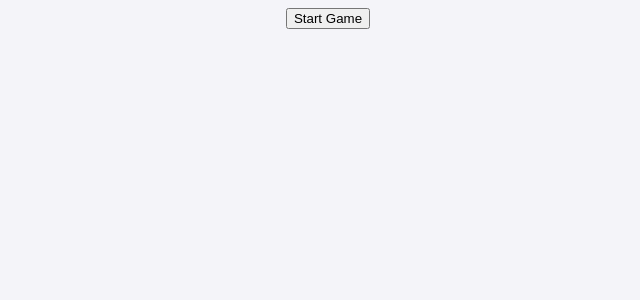
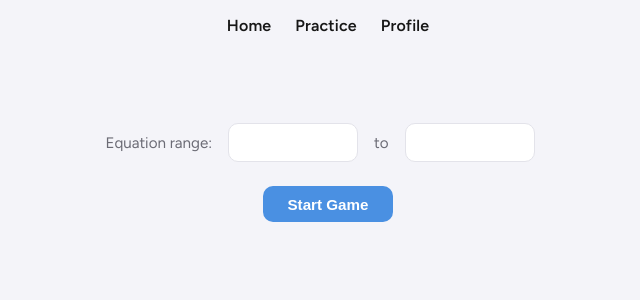
Before and after one commit to dbu79/math-game, a React (Vite) app: page / in a window 1280 px wide. Shown: the top 300 px of the page, without its empty margins (312-952 px from the left). Built offline with nearby package versions, Linux system fonts and the light colour scheme.

Commit message:
Update styling and start game settings

```diff
--- a/index.html
+++ b/index.html
@@ -4,6 +4,7 @@
     <meta charset="UTF-8" />
     <link rel="icon" type="image/svg+xml" href="/favicon.svg" />
     <meta name="viewport" content="width=device-width, initial-scale=1.0" />
+    <link href="https://fonts.googleapis.com/css2?family=Figtree:wght@300;400;500;600;700&display=swap" rel="stylesheet">
     <title>math-game</title>
   </head>
   <body>
--- a/src/App.jsx
+++ b/src/App.jsx
@@ -1,11 +1,16 @@
 import { Routes, Route } from "react-router-dom"
 import Main from "./pages/Main"
+import NavBar from "./components/NavBar"
+import StartScreen from "./components/StartScreen"
 
 function App() {
   return (
-    <Routes>
-      <Route path="/" element={<Main/>}/>
-    </Routes>
+    <>
+    <NavBar/>
+      <Routes>
+        <Route path="/" element={<Main/>}/>
+      </Routes>
+    </>
   )
 }
 
--- a/src/components/Game.jsx
+++ b/src/components/Game.jsx
@@ -10,6 +10,8 @@ function Game() {
     const [round, setRound] = useState(0)
     const [count, setCount] = useState(0)
     const [skipped, setSkipped] = useState(0)
+    const [min, setMin] = useState()
+    const [max, setMax] = useState()
 
     const isRunning = hasStarted && time > 0
 
@@ -33,7 +35,7 @@ function Game() {
         setHasEnded(false)
     }
     return (
-        <div className="main">
+        <div className={`main${hasStarted ? " card" : ""}`}>
             {hasEnded ? (
                 <EndScreen count={count} skipped={skipped} onRestart={startGame}/>
             ) : hasStarted ? (
@@ -43,11 +45,19 @@ function Game() {
                     count={count}
                     skipped={skipped}
                     isRunning={isRunning}
+                    min={min}
+                    max={max}
                     onCorrect={() => setCount(c => c + 1)}
                     onSkip={() => setSkipped(s => s + 1)}
                     onRestart={startGame}/>
             ) : (
-                <StartScreen onStart={startGame}/>
+                <StartScreen
+                onStart={startGame}
+                min={min}
+                max={max}
+                onMinChange={setMin}
+                onMaxChange={setMax}
+                />
             )}
         </div>
     )
--- /dev/null
+++ b/src/components/NavBar.jsx
@@ -0,0 +1,13 @@
+import { BrowserRouter } from "react-router-dom"
+
+function NavBar() {
+    return (
+        <nav className="navbar">
+            <a href="/">Home</a>
+            <a href="/practice">Practice</a>
+            <a href="/profile">Profile</a>
+        </nav>
+    )
+}
+
+export default NavBar
--- a/src/components/PlayScreen.jsx
+++ b/src/components/PlayScreen.jsx
@@ -2,7 +2,7 @@ import Question from "./Question";
 import Timer from "./Timer";
 import Stats from "./Stats";
 
-function PlayingScreen({ time, round, count, skipped, onCorrect, onSkip, isRunning, onRestart, }) {
+function PlayingScreen({ time, round, count, skipped, onCorrect, onSkip, isRunning, onRestart, min, max }) {
     return (
         <>
         <Timer time={time}/>
@@ -10,7 +10,9 @@ function PlayingScreen({ time, round, count, skipped, onCorrect, onSkip, isRunni
             key={round}
             isRunning={isRunning}
             onCorrect={onCorrect}
-            onSkip={onSkip}/>
+            onSkip={onSkip}
+            min={min}
+            max={max}/>
         <Stats count={count} skipped={skipped}/>
         <button onClick={onRestart}>Restart</button>
         </>
--- a/src/components/Question.jsx
+++ b/src/components/Question.jsx
@@ -1,8 +1,9 @@
 import GetEquation from "../functions/GetEquation"
+import Settings from "./Settings"
 import { useState, useEffect } from "react"
 
-function Question({ isRunning, onCorrect, onSkip }) {
-    const [equation, setEquation] = useState(() => GetEquation(1, 10))
+function Question({ isRunning, onCorrect, onSkip, min, max }) {
+    const [equation, setEquation] = useState(() => GetEquation(Number(min), Number(max)))
     const [miniTimer, setMiniTimer] = useState(4)
     const [guess, setGuess] = useState("")
 
@@ -11,7 +12,7 @@ function Question({ isRunning, onCorrect, onSkip }) {
     useEffect(() => {
         if (guess === "") return
         if (Number(guess) === answer) {
-            setEquation(GetEquation(1, 10))
+            setEquation(GetEquation(Number(min), Number(max)))
             setGuess("")
             setMiniTimer(4)
             onCorrect()
@@ -38,7 +39,6 @@ function Question({ isRunning, onCorrect, onSkip }) {
 
     return (
         <div className="question-area">
-            <p>{miniTimer}</p>
             <p className="equation">{n1} {operator} {n2} = ?</p>
             <input
                 className="input-box"
--- /dev/null
+++ b/src/components/Settings.jsx
@@ -0,0 +1,24 @@
+import { useState, useEffect } from "react"
+
+function Settings( { min, max, onMinChange, onMaxChange }) {
+    return (
+        <div className="settings">
+            <p>Equation range:</p>
+            <input
+                className="min-box"
+                type="number"
+                value={min}
+                onChange={e => setMin(e.target.value === "" ? "" : e.target.value)}
+            />
+            <p>to</p>
+            <input
+                className="max-box"
+                type="number"
+                value={max}
+                onChange={e => setMax(e.target.value === "" ? "" : e.target.value)}
+            ></input>
+        </div>
+    )
+}
+
+export default Settings
--- a/src/components/StartScreen.jsx
+++ b/src/components/StartScreen.jsx
@@ -1,8 +1,11 @@
+import Settings from "./Settings"
 
-
-function StartScreen({ onStart }) {
+function StartScreen({ onStart, min, max, onMinChange, onMaxChange }) {
     return (
-        <button onClick={onStart}>Start Game</button>
+        <div className="start">
+            <Settings min={min} max={max} onMinChange={onMinChange} onMaxChange={onMaxChange}/>
+            <button onClick={onStart}>Start Game</button>
+        </div>
     )
 }
 
--- a/src/index.css
+++ b/src/index.css
@@ -1,53 +1,240 @@
-:root {
+ :root {
     --text-primary: #171717;
-    --font-sans: system-ui, -apple-system, BlinkMacSystemFont, 'Segoe UI', Roboto, Oxygen, Ubuntu, Cantarell, 'Open Sans', 'Helvetica Neue', sans-serif;
-    background-color: #f4f4f9;
-
-	--bg-1: #05060a;
-	--bg-2: #0c1018;
-	--panel: rgba(12, 18, 28, 0.72);
-	--panel-border: rgba(180, 220, 255, 0.12);
-	--text: #edf6ff;
-	--muted: #9fb1c7;
-	--accent: #c9f5ff;
-	--accent-2: #79d7ff;
-	--danger: #ff6d7a;
-	--good: #8fffd0;
-	--shadow: 0 20px 70px rgba(0, 0, 0, 0.45);
+    --text-secondary: #6b6b75;
+    --font-sans: "Figtree";
+    --bg: #f4f4f9;
+    --surface: #ffffff;
+    --border: #e3e3ea;
+    --accent: #4a90e2;
+    --accent-hover: #3a7bc8;
+    --correct: #2f9e63;
+    --incorrect: #e2574a;
+    --radius: 10px;
+    --max-width: 720px;
+    --space-1: 0.5rem;
+    --space-2: 1rem;
+    --space-3: 1.5rem;
+    --space-4: 2.5rem;
+    --space-5: 4rem;
 }
 
+body {
+    margin: 0;
+    min-height: 100vh;
+    background-color: var(--bg);
+    color: var(--text-primary);
+    font-family: var(--font-sans);
+    display: flex;
+    flex-direction: column;
+}
+
+a {
+    color: inherit;
+    text-decoration: none;
+}
+
+/* ---- Navbar ---- */
+
+.navbar {
+    display: flex;
+    justify-content: center;
+    align-items: center;
+    font-size: 1rem;
+    font-weight: 600;
+    letter-spacing: 0.01rem;
+    gap: var(--space-3);
+    margin: 1rem 1rem 1rem;
+}
+
+/* ---- Page layout ---- */
+
+.page-content {
+    display: flex;
+    align-items: center;
+    justify-content: center;
+}
+
+/* ---- Game panel ---- */
 
 .main {
     display: flex;
     flex-direction: column;
     justify-content: center;
     align-items: center;
-    font-family: var(--font-sans);
+    width: 100%;
+    max-width: var(--max-width);
+    margin: 0 var(--space-2);
+    gap: var(--space-2);
 }
+
+.card {
+    padding: var(--space-4);
+    background: var(--surface);
+    border: 1px solid var(--border);
+    border-radius: var(--radius);
+    display: flex;
+    justify-content: center;
+    align-items: center;
+}
+
+/* ---- Start screen ---- */
+
+.start {
+    padding: 10%;
+    display: flex;
+    flex-direction: column;
+    align-items: center;
+    gap: var(--space-1);
+}
+
+.start p {
+    color: var(--text-secondary);
+    font-size: 0.95rem;
+    margin: 0 0 var(--space-2);
+}
+
+.settings {
+    display: flex;
+    flex-direction: row;
+    align-items: baseline;
+}
+.min-box {
+    width: 6rem;
+    padding: 0.5rem 1rem;
+    font-size: 1.1rem;
+    text-align: center;
+    border: 1px solid var(--border);
+    border-radius: var(--radius);
+    outline: none;
+    appearance: textfield;
+    margin: 0 1rem 1rem;
+    -moz-appearance: textfield;
+}
+
+.min-box:focus {
+    border-color: var(--accent);
+}
+
+.min-box:disabled {
+    opacity: 0.5;
+}
+
+.max-box {
+    width: 6rem;
+    padding: 0.5rem 1rem;
+    font-size: 1.1rem;
+    text-align: center;
+    border: 1px solid var(--border);
+    border-radius: var(--radius);
+    outline: none;
+    appearance: textfield;
+    margin: 0 1rem 1rem;
+    -moz-appearance: textfield;
+}
+
+.max-box:focus {
+    border-color: var(--accent);
+}
+
+.max-box:disabled {
+    opacity: 0.5;
+}
+
+
+/* ---- Timer ---- */
+
+.timer p {
+    font-size: 2rem;
+    font-weight: 700;
+    margin: 0 0 var(--space-2);
+    font-variant-numeric: tabular-nums;
+}
+
+/* ---- Stats ---- */
+
+.stats {
+    display: flex;
+    gap: var(--space-3);
+    margin-bottom: var(--space-2);
+}
+
+.stats p {
+    margin: 0;
+    font-size: 0.8rem;
+    color: var(--text-secondary);
+    text-transform: uppercase;
+    letter-spacing: 0.04em;
+}
+
+.stats .counter { color: var(--correct); }
+.stats .skipped { color: var(--incorrect); }
+
+/* ---- Question ---- */
 
 .main .question-area {
     display: flex;
     flex-direction: column;
     justify-content: center;
     align-items: center;
-    font-family: var(--font-sans);
+    gap: var(--space-2);
 }
 
 .equation {
     font-size: 1.5rem;
+    font-weight: 600;
+    margin: 0;
 }
 
 .input-box {
     padding: 0.5rem 1rem;
+    font-size: 1.1rem;
+    text-align: center;
+    width: 6rem;
+    border: 1px solid var(--border);
+    border-radius: var(--radius);
     outline: none;
 }
 
 .input-box:focus {
-    border-color: #4a90e2;
+    border-color: var(--accent);
 }
 
+.input-box:disabled {
+    opacity: 0.5;
+}
 
 .input-box[type="number"] {
-  -moz-appearance: textfield;
-  appearance: textfield;
+    -moz-appearance: textfield;
+    appearance: textfield;
 }
+
+/* ---- Buttons ---- */
+
+button {
+    padding: 0.6rem 1.5rem;
+    font-size: 0.95rem;
+    font-weight: 600;
+    color: #fff;
+    background: var(--accent);
+    border: none;
+    border-radius: var(--radius);
+    cursor: pointer;
+    transition: background 0.15s, transform 0.1s;
+}
+
+button:hover {
+    background: var(--accent-hover);
+}
+
+button:active {
+    transform: scale(0.97);
+}
+
+/* ---- End screen ---- */
+
+.end-screen {
+    display: flex;
+    flex-direction: column;
+    align-items: center;
+    gap: var(--space-2);
+}
--- a/src/pages/Main.jsx
+++ b/src/pages/Main.jsx
@@ -2,12 +2,13 @@ import Question from "../components/Question"
 import GetEquation from "../functions/GetEquation"
 import Game from "../components/Game"
 import Timer from '../components/Timer'
+import NavBar from "../components/NavBar"
 
 function Main() {
     return (
-        <>
+        <div className="page-content">
             <Game/>
-        </>
+        </div>
     )
 }
 
```
